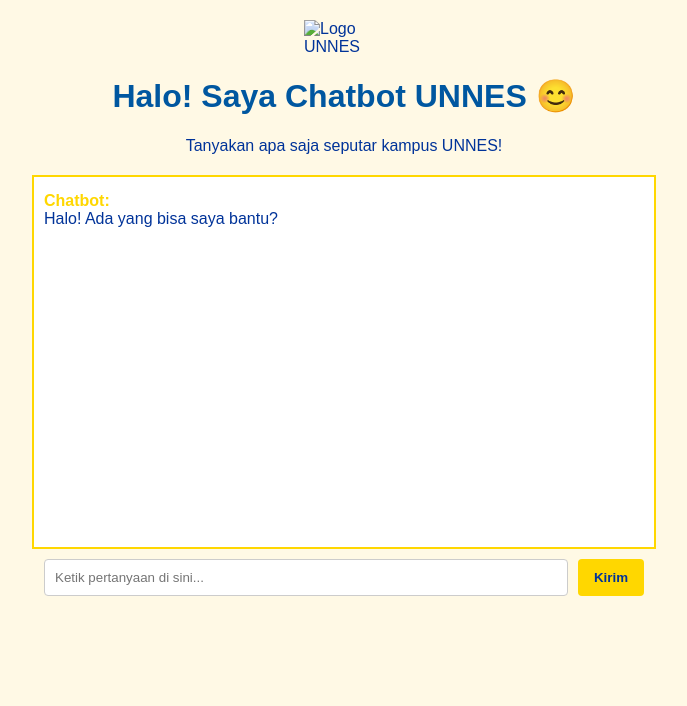
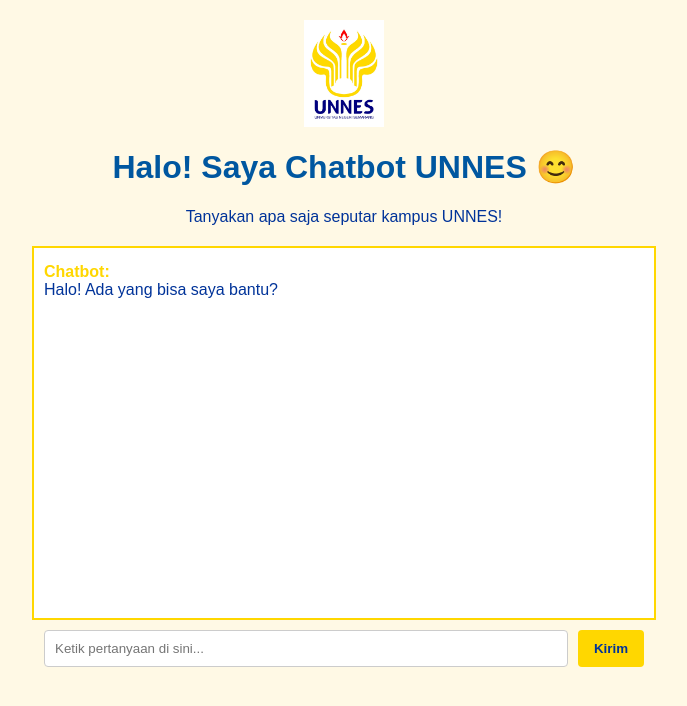
Before and after one commit to ShodikKhoirumanAzamS/Chatbot-Unnes, a plain HTML site: page index.html in a window 1280 px wide. Shown: the whole page, without its empty margins (296-983 px from the left). Drawn offline with Linux system fonts and the light colour scheme.

Commit message:
Update index.html

```diff
--- a/index.html
+++ b/index.html
@@ -97,7 +97,7 @@
 </head>
 <body>
 
-  <img src="logo-unnes.png" alt="Logo UNNES" width="80">
+  <img src="logo-unnes.jpg" alt="Logo UNNES" width="80">
   <h1>Halo! Saya Chatbot UNNES 😊</h1>
   <p>Tanyakan apa saja seputar kampus UNNES!</p>
 
```
